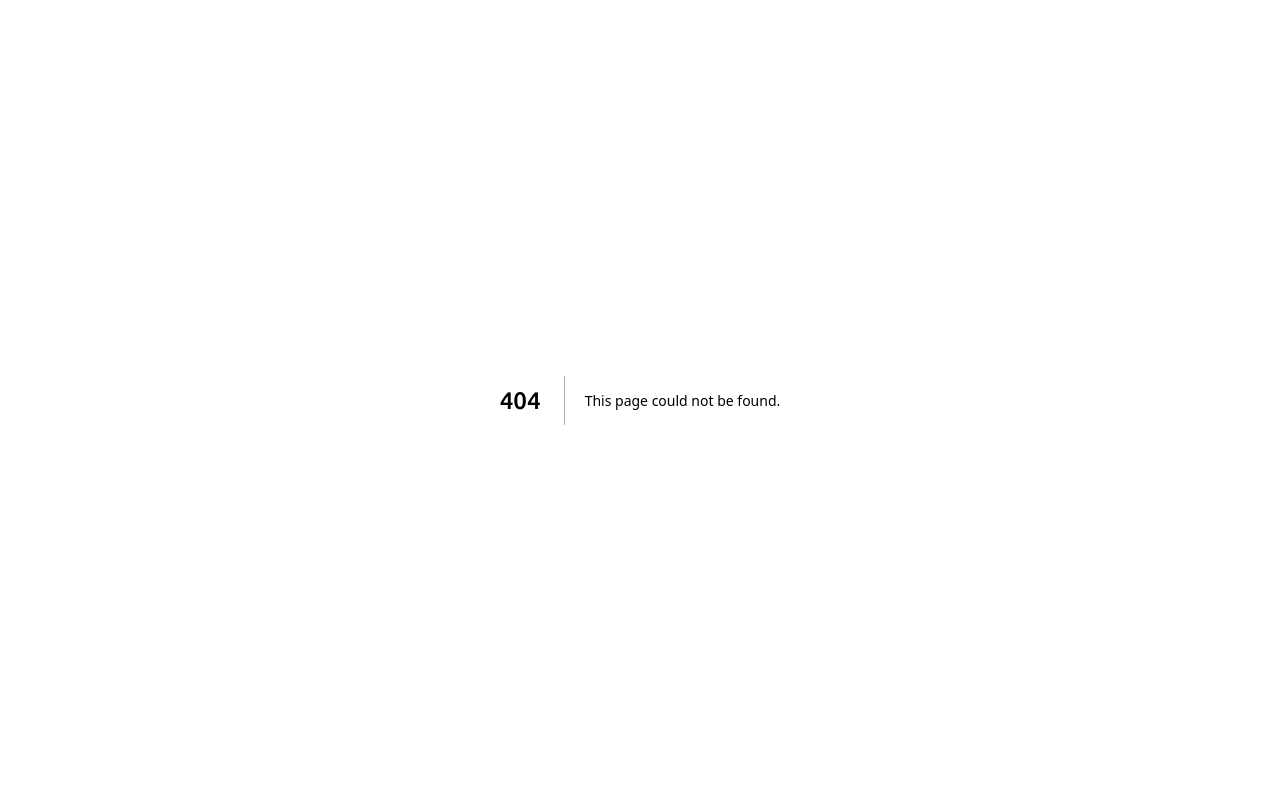
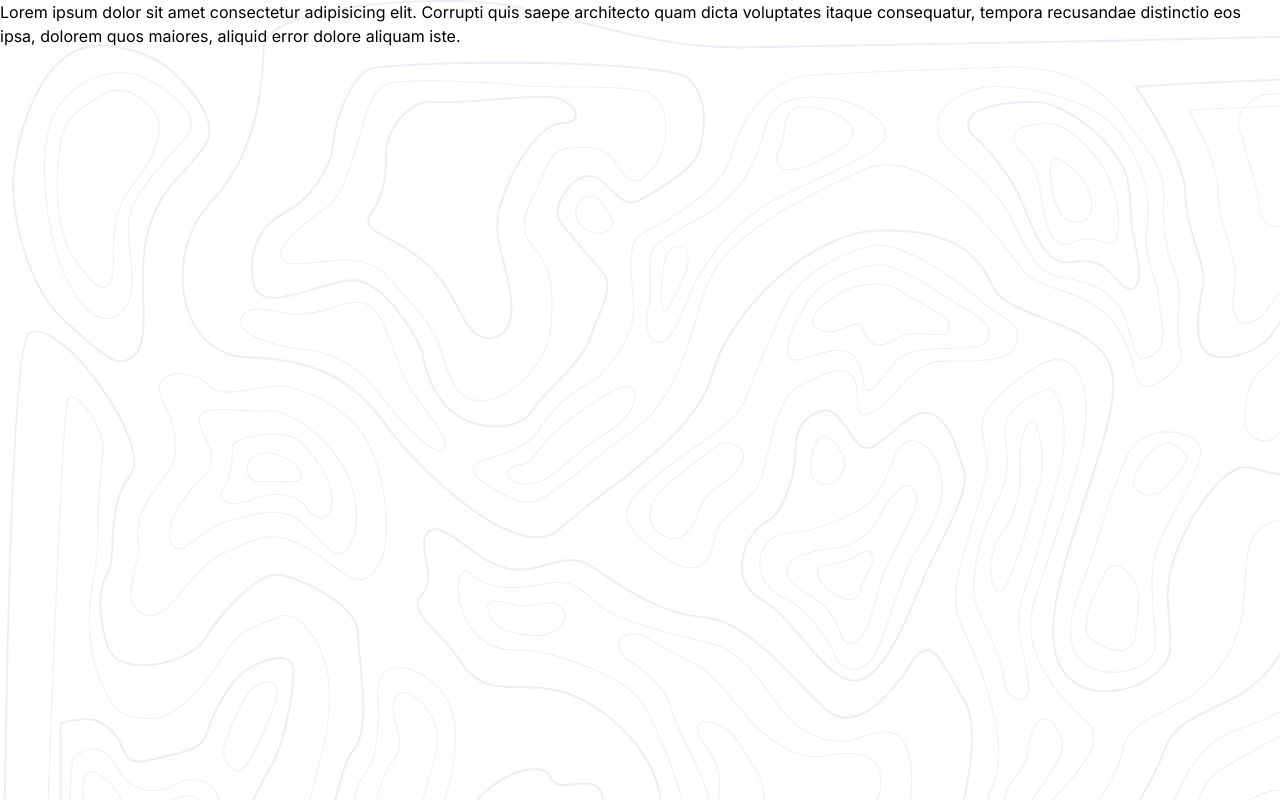
Before and after one commit to thmata/loomi-dashboard-loomi, a Next.js app: page /dashboard in a window 1280 px wide. Before the commit this address had no page. Built offline with nearby package versions, Linux system fonts and the light colour scheme.

Commit message:
Feat: created dashboard page

```diff
--- /dev/null
+++ b/src/app/dashboard/layout.tsx
@@ -0,0 +1,14 @@
+
+export const metadata = {
+    title: "Dashboard - Início"
+}
+
+export default function DashboardLayout({ children }: any) {
+    return (
+        <html lang="en">
+            <body>
+                {children}
+            </body>
+        </html>
+    )
+}
--- /dev/null
+++ b/src/app/dashboard/page.tsx
@@ -0,0 +1,11 @@
+import React from 'react';
+
+const Dashboard = () => {
+    return (
+        <div>
+            Lorem ipsum dolor sit amet consectetur adipisicing elit. Corrupti quis saepe architecto quam dicta voluptates itaque consequatur, tempora recusandae distinctio eos ipsa, dolorem quos maiores, aliquid error dolore aliquam iste.
+        </div>
+    );
+};
+
+export default Dashboard;
```
